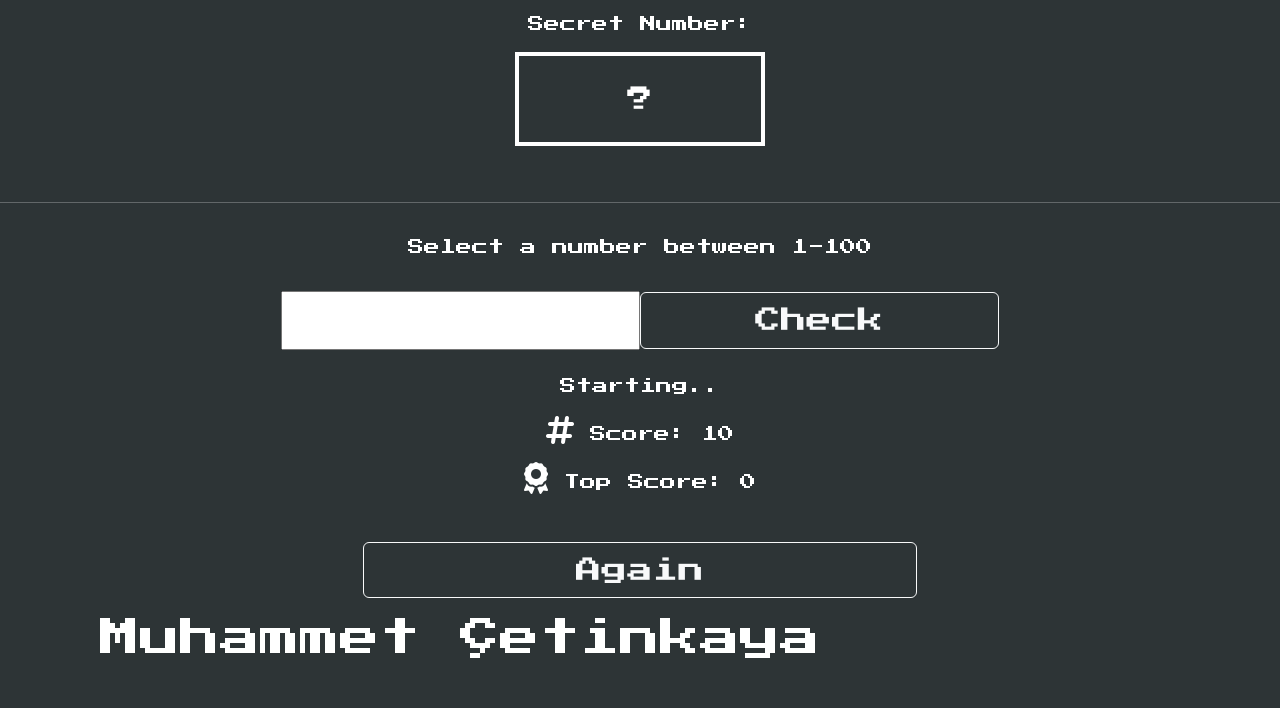
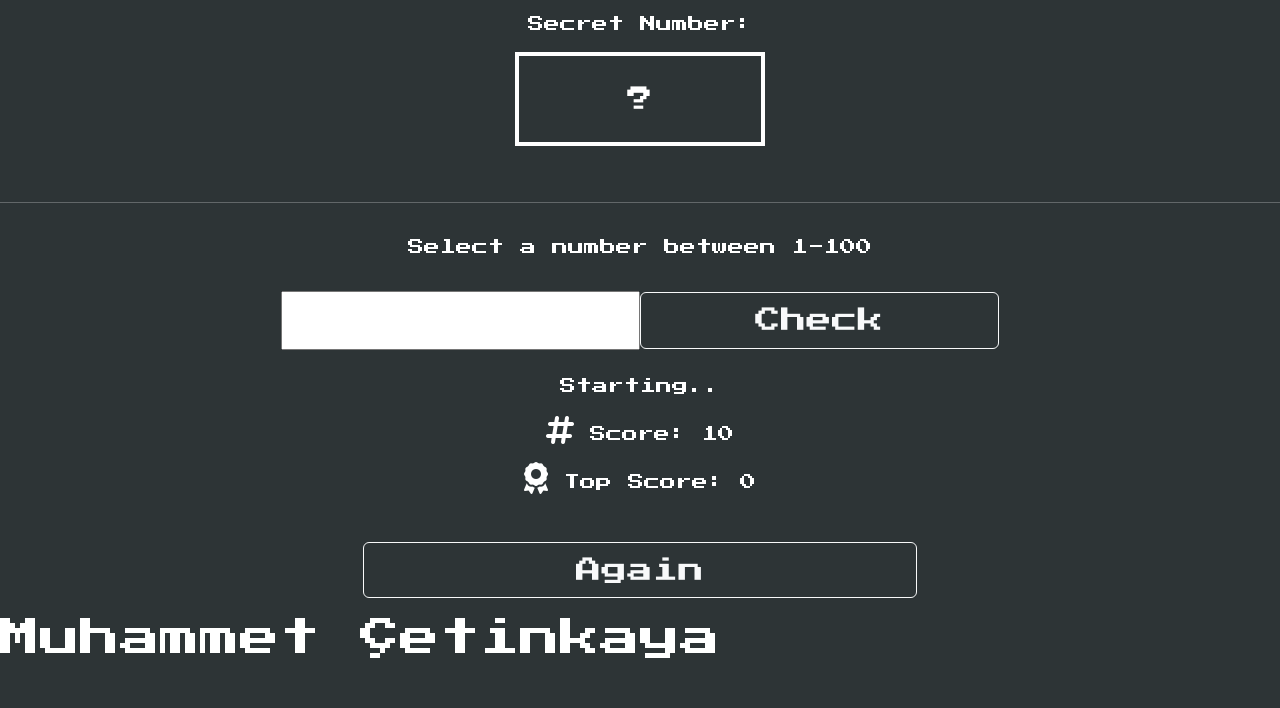
Before and after one commit to Muhammet-Developer/Guess-my-number, a plain HTML site: page index.html in a window 1280 px wide. Shown: the part 92-800 px from the top of the page. Drawn offline with nearby package versions, Linux system fonts and the light colour scheme.

Commit message:
Update style.css

```diff
--- a/style.css
+++ b/style.css
@@ -26,6 +26,3 @@
   .btn {
     font-size: 1.6rem;
   }
-h1{
-margin-left:100px;
-}
```
